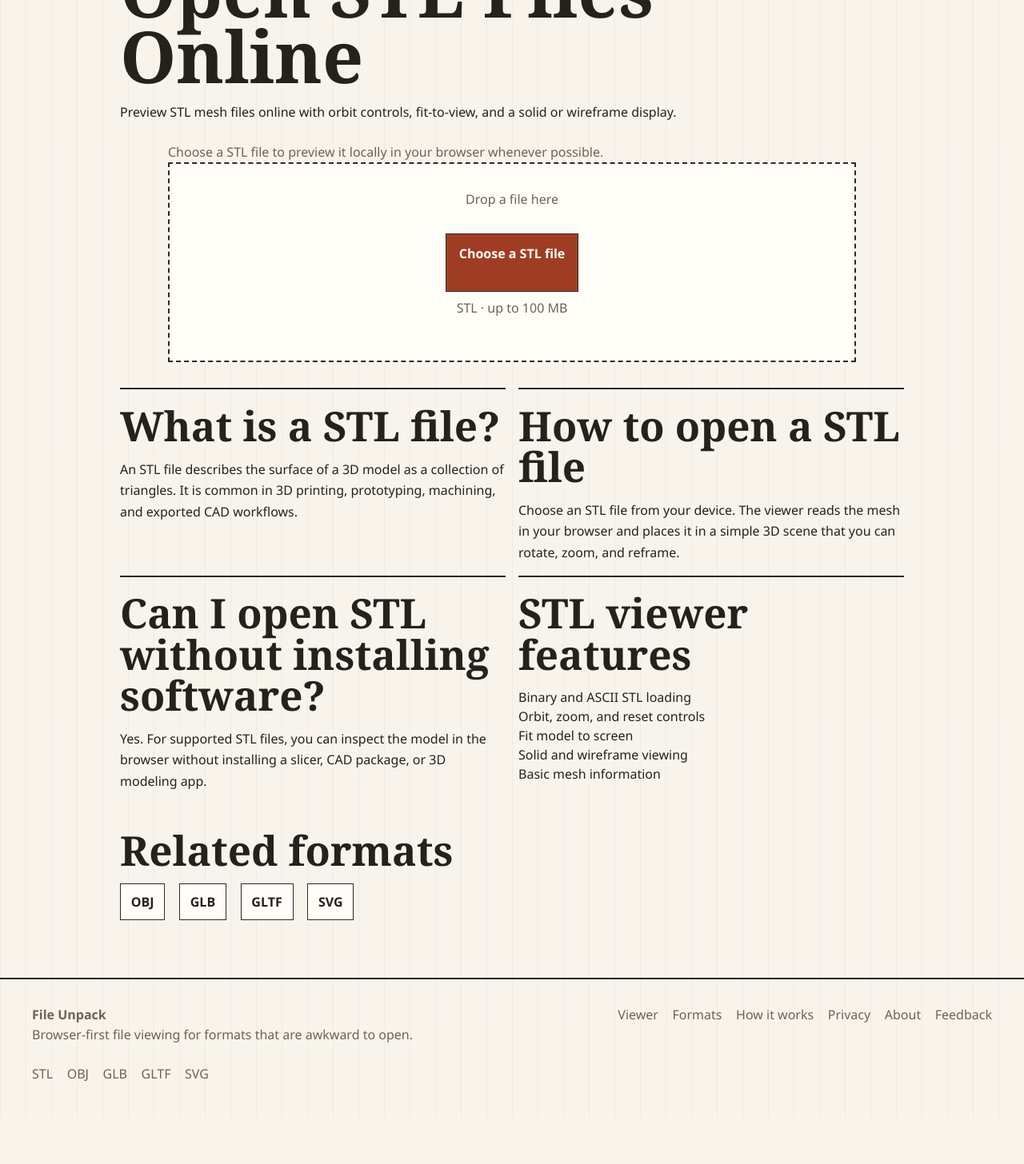
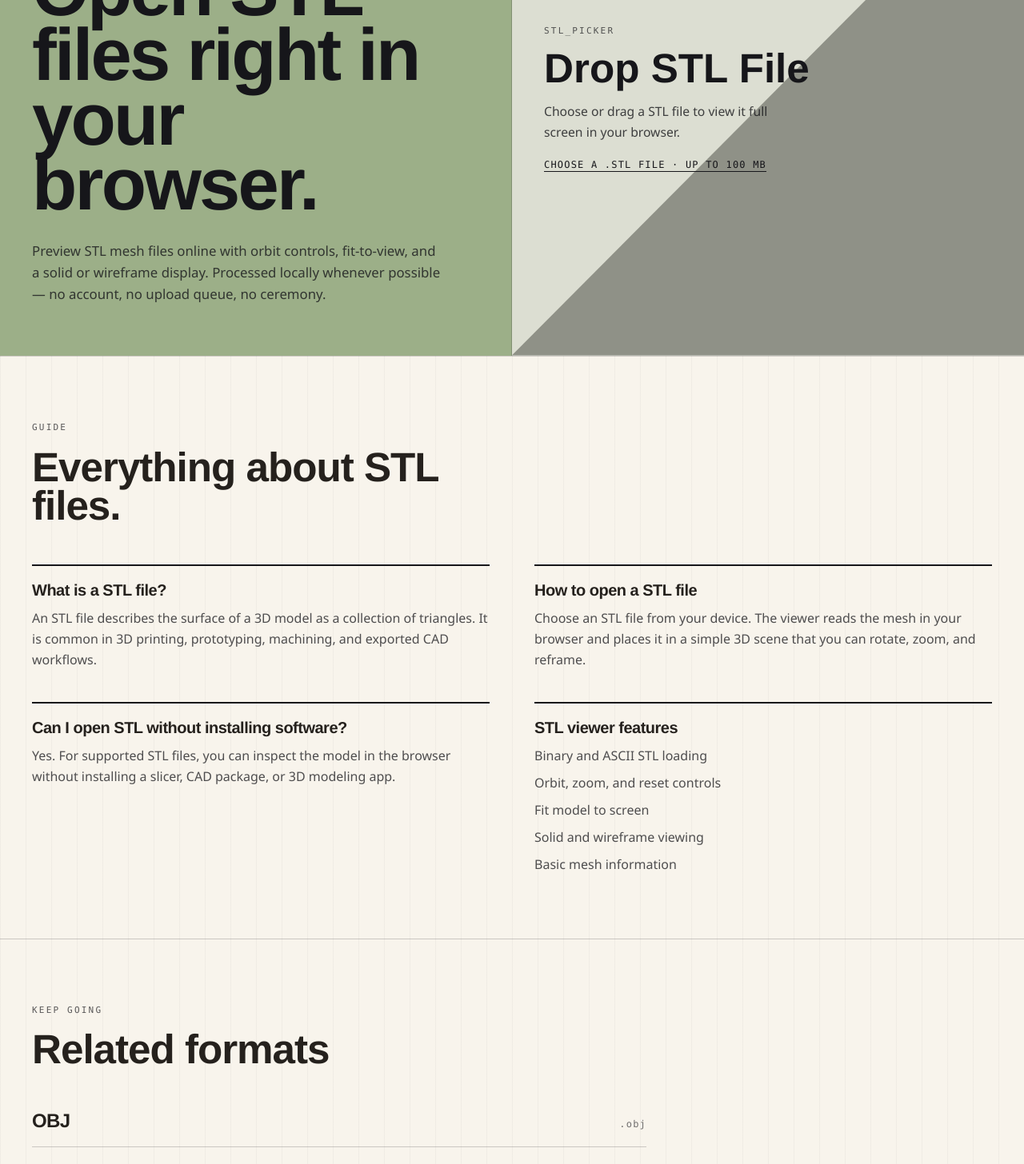
Before and after one commit to ZammadNasir/fileunpack, a Next.js app: page /open/stl in a window 1280 px wide. Shown: the part 260-1716 px from the top of the page at 80% size. Before the commit the page ends 1659 px from the top, so only its background shows below. Built offline with nearby package versions, Linux system fonts and the light colour scheme.

Commit message:
Created a sepate page for independent files

```diff
--- a/app/globals.css
+++ b/app/globals.css
@@ -191,11 +191,6 @@
   color: var(--color-text-muted);
 }
 
-.viewer-shell {
-  width: min(860px, 100%);
-  margin: 1.3rem auto 2rem;
-}
-
 .dropzone {
   display: grid;
   justify-items: center;
@@ -216,11 +211,6 @@
   transform: translateY(-2px);
 }
 
-.dropzone-compact {
-  min-height: 116px;
-  margin-bottom: 1rem;
-}
-
 .dropzone-kicker,
 .dropzone-meta {
   color: var(--color-text-muted);
@@ -235,30 +225,11 @@
   font-weight: 800;
 }
 
-.viewer-card,
 .unsupported-panel {
   border: 2px solid var(--color-border);
   background: var(--color-surface);
   padding: clamp(1rem, 3vw, 1.5rem);
   text-align: left;
-}
-
-.viewer-heading {
-  display: flex;
-  align-items: start;
-  justify-content: space-between;
-  gap: 1rem;
-  margin-bottom: 1rem;
-}
-
-.viewer-heading h2 {
-  overflow-wrap: anywhere;
-  font-size: clamp(1.6rem, 4vw, 2.7rem);
-}
-
-.text-button {
-  background: transparent;
-  color: var(--color-text);
 }
 
 .viewer-block {
@@ -330,31 +301,6 @@
   background: linear-gradient(90deg, var(--color-primary), var(--color-accent), var(--color-primary));
   background-size: 200% 100%;
   animation: loading-line 1.4s linear infinite;
-}
-
-.file-details {
-  display: grid;
-  grid-template-columns: repeat(3, 1fr);
-  gap: 1px;
-  margin: 1rem 0 0;
-  background: var(--color-border-soft);
-}
-
-.file-details div {
-  background: var(--color-surface);
-  padding: 0.9rem;
-}
-
-.file-details dt {
-  color: var(--color-text-muted);
-  font-size: 0.75rem;
-  font-weight: 800;
-  text-transform: uppercase;
-}
-
-.file-details dd {
-  margin: 0.25rem 0 0;
-  overflow-wrap: anywhere;
 }
 
 .section,
@@ -611,12 +557,7 @@
 
   .format-grid,
   .content-grid,
-  .steps,
-  .file-details {
+  .steps {
     grid-template-columns: 1fr;
   }
-
-  .viewer-heading {
-    display: block;
-  }
 }
--- a/components/format/FormatPageContent.tsx
+++ b/components/format/FormatPageContent.tsx
@@ -1,5 +1,5 @@
 import Link from "next/link";
-import { ViewerShell } from "@/components/viewer/ViewerShell";
+import { DropFileCard } from "@/components/uploader/DropFileCard";
 import { FormatDefinition, relatedFormats } from "@/src/lib/formats";
 
 type FormatPageContentProps = {
@@ -8,51 +8,95 @@ type FormatPageContentProps = {
 
 export function FormatPageContent({ format }: FormatPageContentProps) {
   return (
-    <main className="format-page">
-      <section className="format-hero">
-        <Link className="back-link" href="/">Back</Link>
-        <p className="eyebrow">{format.category} viewer</p>
-        <h1>Open {format.name} Files Online</h1>
-        <p>{format.description}</p>
+    <main>
+      <section className="grid border-b border-ink/20 lg:grid-cols-2">
+        <div className="flex min-h-[72vh] flex-col justify-between gap-16 border-b border-ink/20 bg-sage px-6 py-12 md:px-10 md:py-16 lg:border-b-0 lg:border-r">
+          <p className="font-mono text-[11px] uppercase tracking-[0.2em] text-ink/70">
+            {format.category} viewer
+          </p>
+          <div>
+            <h1 className="max-w-none font-display text-[clamp(3rem,7.2vw,6.4rem)] font-black leading-[0.88] tracking-[-0.03em] text-ink">
+              Open {format.name} files right in your browser.
+            </h1>
+            <p className="mt-7 max-w-lg text-[1.05rem] leading-relaxed text-ink/80">
+              {format.description} Processed locally whenever possible &mdash; no account, no upload
+              queue, no ceremony.
+            </p>
+          </div>
+        </div>
+
+        <div className="grid">
+          <DropFileCard preferredFormat={format} />
+        </div>
       </section>
 
-      <ViewerShell
-        preferredFormat={format}
-        intro={<p className="viewer-intro">Choose a {format.name} file to preview it locally in your browser whenever possible.</p>}
-      />
+      <section
+        aria-labelledby="format-guide"
+        className="border-b border-ink/20 px-6 py-16 md:px-10 md:py-20"
+      >
+        <p className="font-mono text-[11px] uppercase tracking-[0.2em] text-ink/70">Guide</p>
+        <h2
+          id="format-guide"
+          className="mt-4 max-w-xl font-display text-[clamp(2rem,4vw,3.4rem)] font-black leading-[0.95] tracking-[-0.02em]"
+        >
+          Everything about {format.name} files.
+        </h2>
 
-      <section className="content-grid">
-        <article>
-          <h2>What is a {format.name} file?</h2>
-          <p>{format.whatIs}</p>
+        <div className="mt-12 grid gap-x-14 gap-y-10 md:grid-cols-2">
+          <article className="border-t-2 border-ink pt-4">
+            <strong className="block font-display text-xl font-black tracking-tight">
+              What is a {format.name} file?
+            </strong>
+            <p className="mt-2 leading-relaxed text-ink/75">{format.whatIs}</p>
           </article>
-        <article>
-          <h2>How to open a {format.name} file</h2>
-          <p>{format.howToOpen}</p>
+          <article className="border-t-2 border-ink pt-4">
+            <strong className="block font-display text-xl font-black tracking-tight">
+              How to open a {format.name} file
+            </strong>
+            <p className="mt-2 leading-relaxed text-ink/75">{format.howToOpen}</p>
           </article>
-        <article>
-          <h2>Can I open {format.name} without installing software?</h2>
-          <p>{format.withoutSoftware}</p>
+          <article className="border-t-2 border-ink pt-4">
+            <strong className="block font-display text-xl font-black tracking-tight">
+              Can I open {format.name} without installing software?
+            </strong>
+            <p className="mt-2 leading-relaxed text-ink/75">{format.withoutSoftware}</p>
           </article>
-        <article>
-          <h2>{format.name} viewer features</h2>
-          <ul>
+          <article className="border-t-2 border-ink pt-4">
+            <strong className="block font-display text-xl font-black tracking-tight">
+              {format.name} viewer features
+            </strong>
+            <ul className="mt-2 list-none space-y-2 p-0 leading-relaxed text-ink/75">
               {format.features.map((feature) => (
                 <li key={feature}>{feature}</li>
               ))}
             </ul>
           </article>
+        </div>
       </section>
 
-      <section className="related-section" aria-labelledby="related-formats">
-        <h2 id="related-formats">Related formats</h2>
-        <div className="format-link-row">
+      <section aria-labelledby="related-formats" className="px-6 py-16 md:px-10 md:py-20">
+        <p className="font-mono text-[11px] uppercase tracking-[0.2em] text-ink/70">Keep going</p>
+        <h2
+          id="related-formats"
+          className="mt-4 font-display text-[clamp(2rem,4vw,3.4rem)] font-black leading-[0.95] tracking-[-0.02em]"
+        >
+          Related formats
+        </h2>
+        <ul className="mt-8 max-w-3xl list-none p-0">
           {relatedFormats(format.extension).map((related) => (
-            <Link key={related.extension} href={`/open/${related.extension}`}>
-              {related.name}
+            <li key={related.extension}>
+              <Link
+                href={`/open/${related.extension}`}
+                className="flex items-baseline justify-between border-b border-ink/20 py-4 font-display text-2xl font-bold tracking-tight transition-colors hover:bg-sage"
+              >
+                <span>{related.name}</span>
+                <span className="font-mono text-xs font-normal tracking-widest text-ink/60">
+                  .{related.extension}
+                </span>
               </Link>
+            </li>
           ))}
-        </div>
+        </ul>
       </section>
     </main>
   );
--- a/components/uploader/DropFileCard.tsx
+++ b/components/uploader/DropFileCard.tsx
@@ -4,18 +4,29 @@ import { ChangeEvent, DragEvent, KeyboardEvent, useId, useRef, useState } from "
 import { useRouter } from "next/navigation";
 import { MAX_FILE_SIZE_MB } from "@/src/config/site";
 import { validateFile } from "@/src/lib/files";
-import { SUPPORTED_FORMATS } from "@/src/lib/formats";
+import { FormatDefinition, getFormatFromFile, SUPPORTED_FORMATS } from "@/src/lib/formats";
 import { savePendingFile } from "@/src/lib/pendingFile";
 
-const ACCEPTED_EXTENSIONS = SUPPORTED_FORMATS.flatMap((format) => format.accepts).join(",");
+const ALL_EXTENSIONS = SUPPORTED_FORMATS.flatMap((format) => format.accepts).join(",");
 
-export function DropFileCard() {
+type DropFileCardProps = {
+  preferredFormat?: FormatDefinition;
+};
+
+export function DropFileCard({ preferredFormat }: DropFileCardProps) {
   const router = useRouter();
   const inputId = useId();
   const inputRef = useRef<HTMLInputElement>(null);
   const [isDragging, setIsDragging] = useState(false);
   const [message, setMessage] = useState("");
   const [status, setStatus] = useState<"idle" | "working" | "error">("idle");
+
+  const idleBody = preferredFormat
+    ? `Choose or drag a ${preferredFormat.name} file to view it full screen in your browser.`
+    : "Choose or drag a file to unpack its contents locally in your browser.";
+  const idleCta = preferredFormat
+    ? `Choose a .${preferredFormat.extension} file · up to ${MAX_FILE_SIZE_MB} MB`
+    : `Choose a file · up to ${MAX_FILE_SIZE_MB} MB`;
 
   function handleFiles(files: FileList | null) {
     const file = files?.[0];
@@ -27,6 +38,17 @@ export function DropFileCard() {
       setStatus("error");
       setMessage(validation.message);
       return;
+    }
+
+    if (preferredFormat) {
+      const detected = getFormatFromFile(file);
+      if (detected?.extension !== preferredFormat.extension) {
+        setStatus("error");
+        setMessage(
+          `This page is for ${preferredFormat.name} files. Open ${detected?.name ?? "other formats"} from the homepage.`,
+        );
+        return;
+      }
     }
 
     setStatus("working");
@@ -74,7 +96,7 @@ export function DropFileCard() {
         id={inputId}
         className="sr-only"
         type="file"
-        accept={ACCEPTED_EXTENSIONS}
+        accept={preferredFormat ? `.${preferredFormat.extension}` : ALL_EXTENSIONS}
         onChange={handleChange}
       />
       <span
@@ -83,24 +105,24 @@ export function DropFileCard() {
       />
       <span className="relative">
         <span className="block font-mono text-[11px] uppercase tracking-[0.2em] text-ink/70">
-          Action_01
+          {preferredFormat ? `${preferredFormat.name}_Picker` : "Action_01"}
         </span>
         <span className="mt-3 block font-display text-[clamp(2.4rem,4vw,3.4rem)] font-black leading-none text-ink">
-          Drop File
+          Drop {preferredFormat ? `${preferredFormat.name} File` : "File"}
         </span>
         <span className="mt-4 block max-w-xs text-[0.98rem] leading-relaxed text-ink/80">
           {status === "working"
             ? "Processing locally, opening the viewer..."
             : status === "error"
               ? message
-              : "Choose or drag a file to unpack its contents locally in your browser."}
+              : idleBody}
         </span>
         <span
           className={`mt-5 block font-mono text-xs uppercase tracking-widest underline underline-offset-4 ${
             status === "error" ? "text-[#9d2d22]" : "text-ink group-hover:text-sage-deep"
           }`}
         >
-          {status === "working" ? "Working..." : status === "error" ? "Try another file" : `Choose a file · up to ${MAX_FILE_SIZE_MB} MB`}
+          {status === "working" ? "Working..." : status === "error" ? "Try another file" : idleCta}
         </span>
       </span>
     </label>
--- a/components/uploader/FileDropzone.tsx
+++ b/components/uploader/FileDropzone.tsx
@@ -5,20 +5,16 @@ import { MAX_FILE_SIZE_MB } from "@/src/config/site";
 import { SUPPORTED_FORMATS } from "@/src/lib/formats";
 
 type FileDropzoneProps = {
-  preferredExtension?: string;
-  compact?: boolean;
   onFileSelected: (file: File) => void;
 };
 
 const ACCEPTED_EXTENSIONS = SUPPORTED_FORMATS.flatMap((format) => format.accepts).join(",");
 
-export function FileDropzone({ preferredExtension, compact = false, onFileSelected }: FileDropzoneProps) {
+export function FileDropzone({ onFileSelected }: FileDropzoneProps) {
   const [isDragging, setIsDragging] = useState(false);
   const inputId = useId();
   const inputRef = useRef<HTMLInputElement>(null);
-  const supportedLabel = preferredExtension
-    ? preferredExtension.toUpperCase()
-    : SUPPORTED_FORMATS.map((format) => format.name).join(" · ");
+  const supportedLabel = SUPPORTED_FORMATS.map((format) => format.name).join(" · ");
 
   function handleFiles(files: FileList | null) {
     const file = files?.[0];
@@ -45,7 +41,7 @@ export function FileDropzone({ preferredExtension, compact = false, onFileSelect
 
   return (
     <label
-      className={`dropzone ${compact ? "dropzone-compact" : ""} ${isDragging ? "is-dragging" : ""}`}
+      className={`dropzone ${isDragging ? "is-dragging" : ""}`}
       htmlFor={inputId}
       tabIndex={0}
       onDragOver={(event) => {
@@ -61,11 +57,11 @@ export function FileDropzone({ preferredExtension, compact = false, onFileSelect
         id={inputId}
         className="sr-only"
         type="file"
-        accept={preferredExtension ? `.${preferredExtension.toLowerCase()}` : ACCEPTED_EXTENSIONS}
+        accept={ACCEPTED_EXTENSIONS}
         onChange={handleChange}
       />
       <span className="dropzone-kicker">Drop a file here</span>
-      <span className="dropzone-title">{preferredExtension ? `Choose a ${preferredExtension.toUpperCase()} file` : "Choose a file"}</span>
+      <span className="dropzone-title">Choose a file</span>
       <span className="dropzone-meta">
         {supportedLabel} · up to {MAX_FILE_SIZE_MB} MB
       </span>
--- a/components/viewer/ViewerShell.tsx
+++ /dev/null
@@ -1,107 +0,0 @@
-"use client";
-
-import dynamic from "next/dynamic";
-import { useMemo, useState } from "react";
-import { FileDropzone } from "@/components/uploader/FileDropzone";
-import { ViewerLoading } from "@/components/viewer/ViewerLoading";
-import { UnsupportedFile } from "@/components/viewer/UnsupportedFile";
-import { formatFileSize, validateFile } from "@/src/lib/files";
-import { FormatDefinition, getExtension, getFormatFromFile } from "@/src/lib/formats";
-
-const ThreeViewer = dynamic(() => import("@/components/viewers/ThreeViewer").then((mod) => mod.ThreeViewer), {
-  ssr: false,
-  loading: () => <ViewerLoading />,
-});
-
-const SvgViewer = dynamic(() => import("@/components/viewers/SvgViewer").then((mod) => mod.SvgViewer), {
-  ssr: false,
-  loading: () => <ViewerLoading />,
-});
-
-type ViewerShellProps = {
-  preferredFormat?: FormatDefinition;
-  intro?: React.ReactNode;
-};
-
-type Selection =
-  | { kind: "empty" }
-  | { kind: "unsupported"; extension?: string; message: string }
-  | { kind: "ready"; file: File; format: FormatDefinition };
-
-export function ViewerShell({ preferredFormat, intro }: ViewerShellProps) {
-  const [selection, setSelection] = useState<Selection>({ kind: "empty" });
-
-  function handleFile(file: File) {
-    const validation = validateFile(file);
-    if (!validation.ok) {
-      setSelection({ kind: "unsupported", extension: validation.extension, message: validation.message });
-      return;
-    }
-
-    const format = getFormatFromFile(file);
-    if (!format) {
-      setSelection({ kind: "unsupported", extension: getExtension(file.name), message: "This file type is not supported yet." });
-      return;
-    }
-
-    if (preferredFormat && format.extension !== preferredFormat.extension) {
-      setSelection({
-        kind: "unsupported",
-        extension: format.extension,
-        message: `This page is for ${preferredFormat.name} files. You can still open ${format.name} from the homepage.`,
-      });
-      return;
-    }
-
-    setSelection({ kind: "ready", file, format });
-  }
-
-  const fileDetails = useMemo(() => {
-    if (selection.kind !== "ready") return null;
-    return [
-      ["File", selection.file.name],
-      ["Type", `${selection.format.name} · ${selection.format.category}`],
-      ["Size", formatFileSize(selection.file.size)],
-    ];
-  }, [selection]);
-
-  return (
-    <section className="viewer-shell" aria-label="File viewer">
-      {intro}
-      <FileDropzone preferredExtension={preferredFormat?.extension} compact={selection.kind === "ready"} onFileSelected={handleFile} />
-
-      {selection.kind === "unsupported" && <UnsupportedFile extension={selection.extension} message={selection.message} />}
-
-      {selection.kind === "ready" && (
-        <div className="viewer-card">
-          <div className="viewer-heading">
-            <div>
-              <p className="eyebrow">{selection.format.name} · {selection.format.category}</p>
-              <h2>{selection.file.name}</h2>
-            </div>
-            <button className="text-button" type="button" onClick={() => setSelection({ kind: "empty" })}>
-              Clear
-            </button>
-          </div>
-
-          {selection.format.viewer === "3d" ? (
-            <ThreeViewer file={selection.file} extension={selection.format.extension} />
-          ) : (
-            <SvgViewer file={selection.file} />
-          )}
-
-          {selection.format.limitations && <p className="viewer-note">{selection.format.limitations}</p>}
-
-          <dl className="file-details">
-            {fileDetails?.map(([label, value]) => (
-              <div key={label}>
-                <dt>{label}</dt>
-                <dd>{value}</dd>
-              </div>
-            ))}
-          </dl>
-        </div>
-      )}
-    </section>
-  );
-}
```
Also changed, not shown: 1 other file (tests, documents, lock files or other folders). Lines whose indentation alone changed are shown as unchanged.
